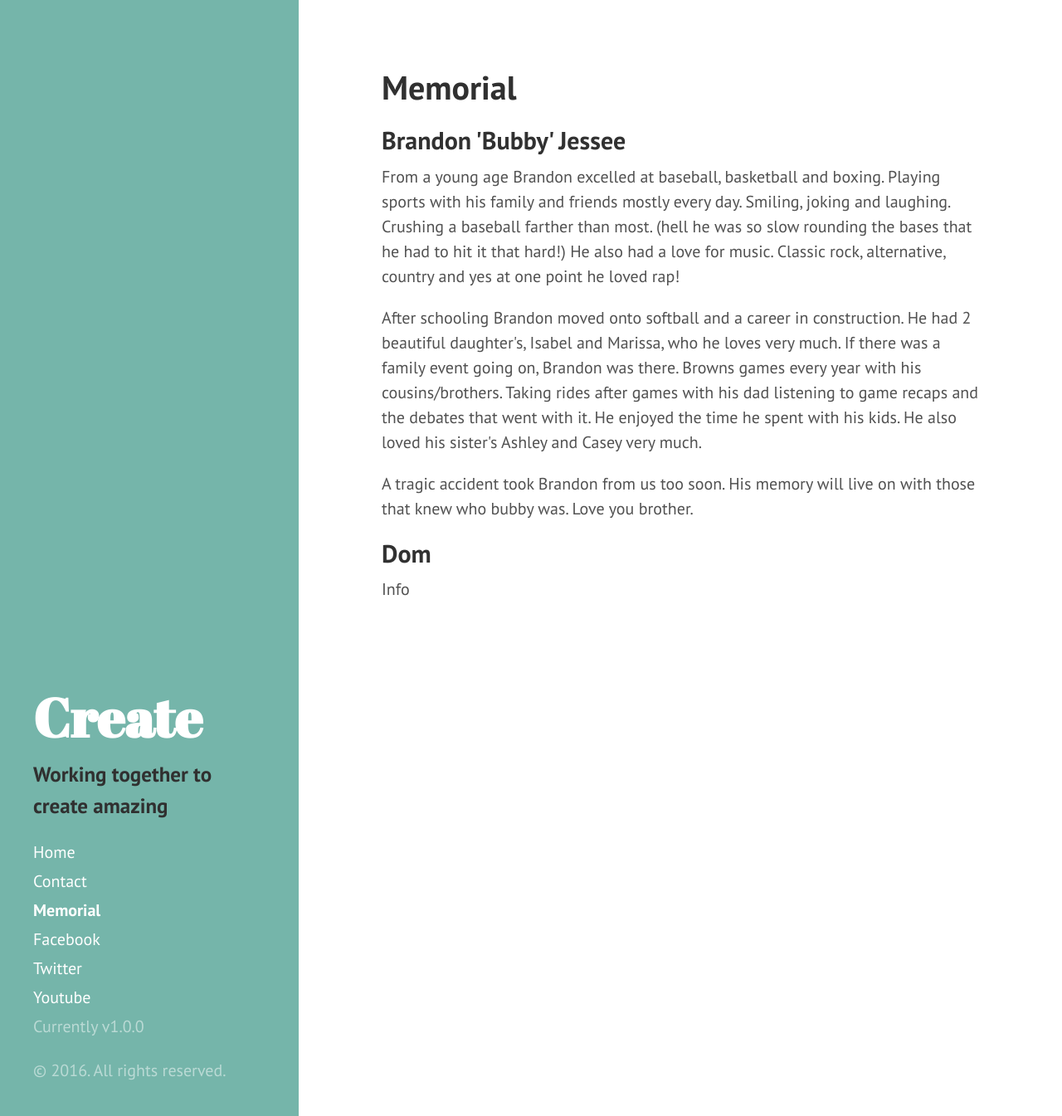
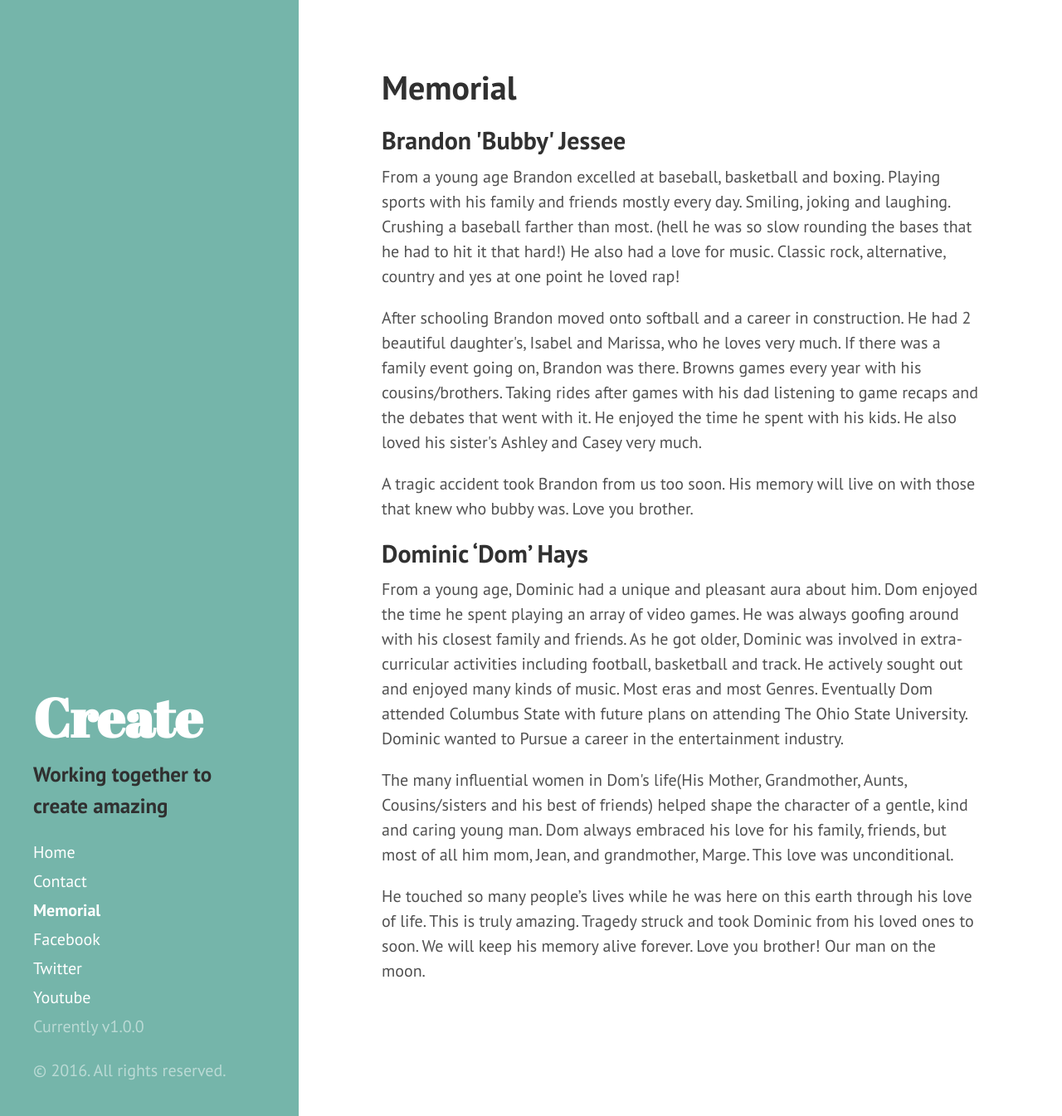
Before and after one commit to KarmaConductors/karmaconductors.github.io, a Jekyll site: the page built from memorial.md, in a window 1280 px wide and 1345 px high. Shown: the whole window at 83% size. Built offline with Jekyll 4.4.1, drawn with Linux system fonts in a browser that asks for light colours; Markdown is read by kramdown in place of the engine named in the settings.

Commit message:
modifying memorial

```diff
--- a/memorial.md
+++ b/memorial.md
@@ -17,8 +17,17 @@ After schooling Brandon moved onto softball and a career in construction. He had
 A tragic accident took Brandon from us too soon. His memory will live on with those that knew who bubby was. Love you brother.
 </p>
 
-<h2>Dom</h2>
+<h2>Dominic ‘Dom’ Hays</h2>
 
 <p>
-Info
+From a young age, Dominic had a unique and pleasant aura about him. Dom enjoyed the time he spent playing an array of video games. He was always goofing around with his closest family and friends. As he got older, Dominic was involved in extra-curricular activities including football, basketball and track. He actively sought out and enjoyed many kinds of music. Most eras and most Genres. Eventually Dom attended Columbus State with future plans on attending The Ohio State University. Dominic wanted to Pursue a career in the entertainment industry.
 </p>
+
+<p>
+The many influential women in Dom's life(His Mother, Grandmother, Aunts, Cousins/sisters and his best of friends) helped shape the character of a gentle, kind and caring young man. Dom always embraced his love for his family, friends, but most of all him mom, Jean, and grandmother, Marge. This love was unconditional.
+</p>
+
+<p>
+He touched so many people’s lives while he was here on this earth through his love of life. This is truly amazing.
+Tragedy struck and took Dominic from his loved ones to soon. We will keep his memory alive forever. Love you brother! Our man on the moon.
+</p>
```
